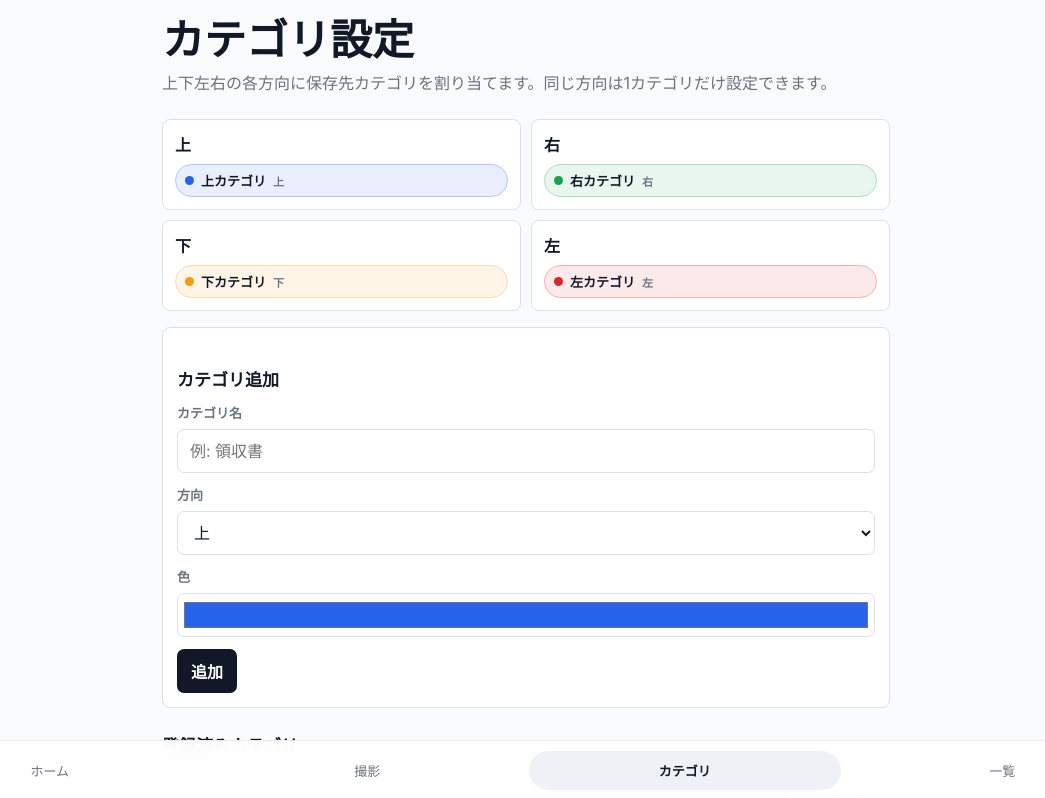
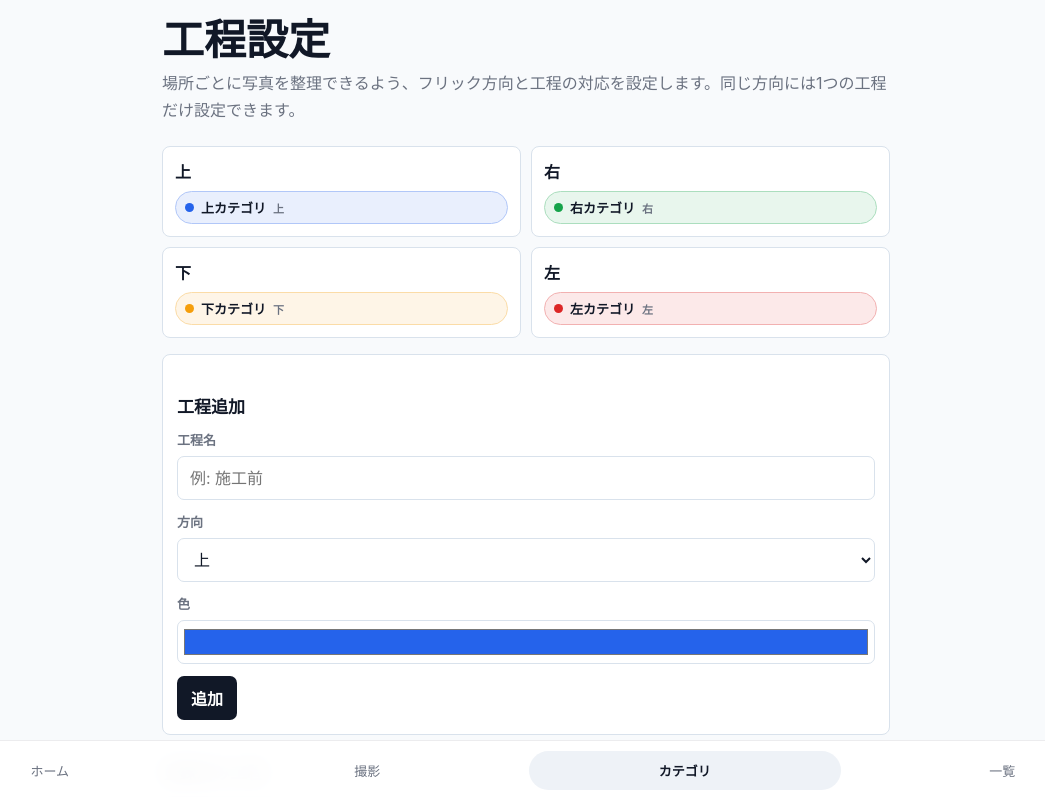
Before and after one commit to Fun-i-Con/FhotoFlicker, a Nuxt app: page /categories in a window 1280 px wide. Shown: the top 798 px of the page, without its empty margins (114-1159 px from the left). Built offline with nearby package versions, Linux system fonts and the light colour scheme.

Commit message:
Rename category settings to process settings in categories page

```diff
--- a/components/DirectionMap.vue
+++ b/components/DirectionMap.vue
@@ -7,7 +7,7 @@ defineProps<{
 </script>
 
 <template>
-  <section class="direction-map" aria-label="フリック方向の設定">
+  <section class="direction-map" aria-label="フリック方向と工程の対応">
     <div
       v-for="direction in flickDirections"
       :key="direction"
--- a/pages/categories.vue
+++ b/pages/categories.vue
@@ -41,7 +41,7 @@ async function submitCategory() {
   message.value = ''
 
   if (!form.name.trim()) {
-    error.value = 'カテゴリ名を入力してください。'
+    error.value = '工程名を入力してください。'
     return
   }
 
@@ -53,7 +53,7 @@ async function submitCategory() {
       direction: form.direction
     })
     await load()
-    message.value = isEditing.value ? 'カテゴリを更新しました。' : 'カテゴリを追加しました。'
+    message.value = isEditing.value ? '工程を更新しました。' : '工程を追加しました。'
     resetForm()
   } catch (err) {
     error.value = err instanceof Error ? err.message : '保存に失敗しました。'
@@ -61,7 +61,7 @@ async function submitCategory() {
 }
 
 async function removeCategory(category: Category) {
-  if (!confirm('このカテゴリを削除しますか？')) {
+  if (!confirm('この工程を削除しますか？')) {
     return
   }
 
@@ -70,7 +70,7 @@ async function removeCategory(category: Category) {
   if (form.id === category.id) {
     resetForm()
   }
-  message.value = 'カテゴリを削除しました。'
+  message.value = '工程を削除しました。'
 }
 
 onMounted(load)
@@ -78,17 +78,17 @@ onMounted(load)
 
 <template>
   <AppShell>
-    <h1 class="page-title">カテゴリ設定</h1>
-    <p class="page-lead">上下左右の各方向に保存先カテゴリを割り当てます。同じ方向は1カテゴリだけ設定できます。</p>
+    <h1 class="page-title">工程設定</h1>
+    <p class="page-lead">場所ごとに写真を整理できるよう、フリック方向と工程の対応を設定します。同じ方向には1つの工程だけ設定できます。</p>
 
     <DirectionMap :categories="categories" />
 
     <section class="form-panel">
-      <h2 class="section-title">{{ isEditing ? 'カテゴリ編集' : 'カテゴリ追加' }}</h2>
+      <h2 class="section-title">{{ isEditing ? '工程編集' : '工程追加' }}</h2>
       <form @submit.prevent="submitCategory">
         <label class="field">
-          <span>カテゴリ名</span>
-          <input v-model="form.name" type="text" autocomplete="off" placeholder="例: 領収書" />
+          <span>工程名</span>
+          <input v-model="form.name" type="text" autocomplete="off" placeholder="例: 施工前" />
         </label>
         <label class="field">
           <span>方向</span>
@@ -111,7 +111,7 @@ onMounted(load)
       </form>
     </section>
 
-    <h2 class="section-title">登録済みカテゴリ</h2>
+    <h2 class="section-title">登録済み工程</h2>
     <div class="category-list">
       <div v-for="category in categories" :key="category.id" class="category-row">
         <CategoryBadge :category="category" />
@@ -120,7 +120,7 @@ onMounted(load)
           <button class="danger-button" type="button" @click="removeCategory(category)">削除</button>
         </div>
       </div>
-      <p v-if="categories.length === 0" class="empty-state">カテゴリがありません。</p>
+      <p v-if="categories.length === 0" class="empty-state">工程がありません。</p>
     </div>
   </AppShell>
 </template>
```
